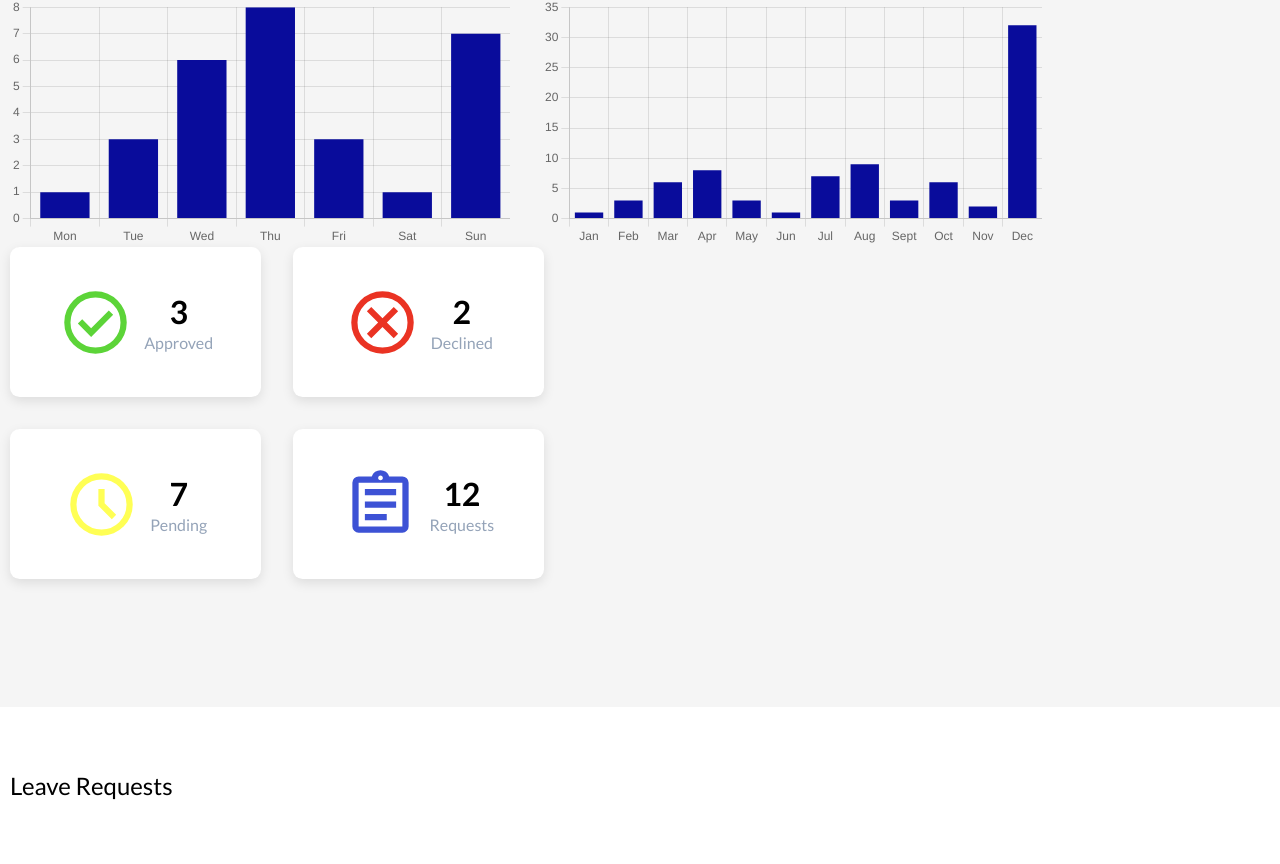
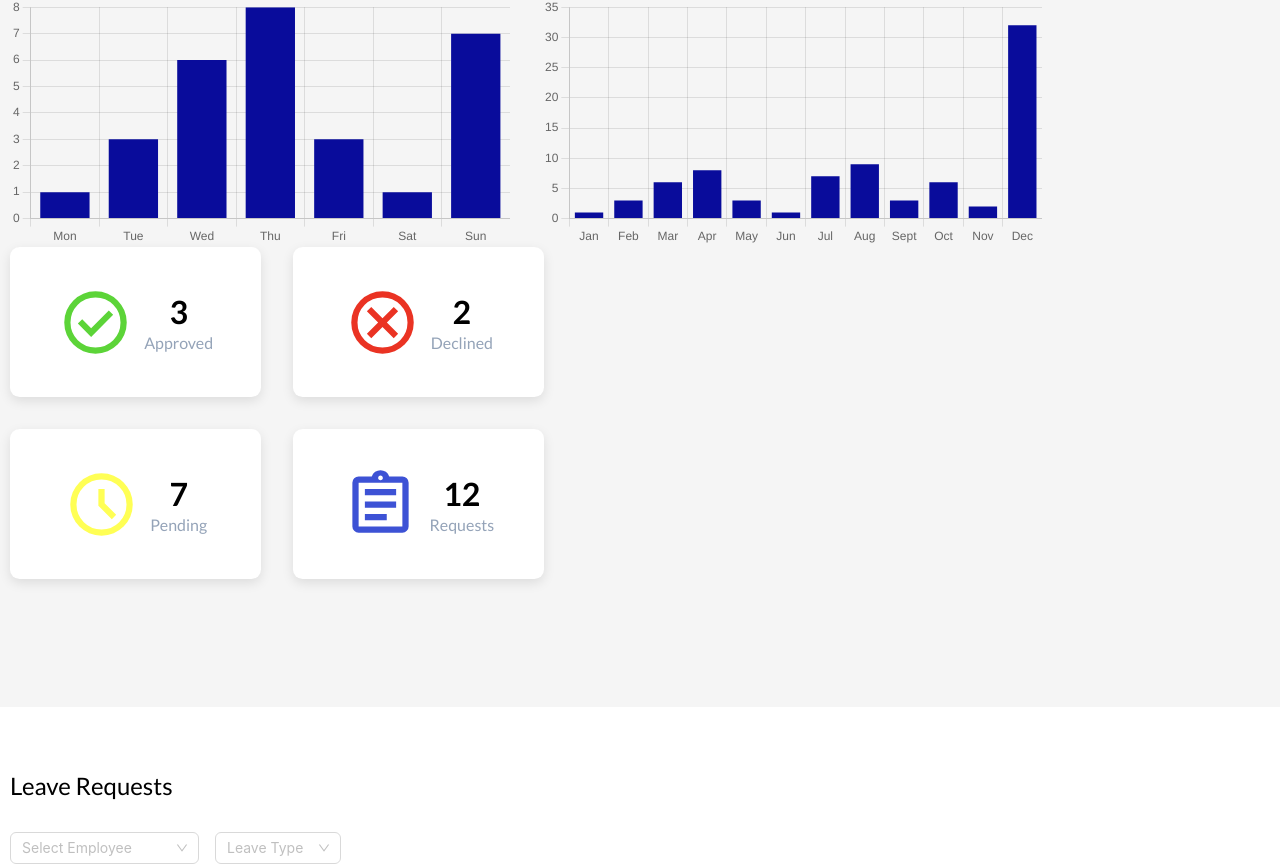
Before and after one commit to vimw/stafframe, a Next.js app: page /manager/leave-requests in a window 1280 px wide. Shown: the part 347-1211 px from the top of the page. Before the commit the page ends 1147 px from the top, so only its background shows below. Built offline with nearby package versions, Linux system fonts and the light colour scheme.

Commit message:
Add EmployeeSearchInput and LeaveTypeSelect to LeaveRequestsPage

```diff
--- a/app/manager/leave-requests/LeaveRequestsPageContent.tsx
+++ b/app/manager/leave-requests/LeaveRequestsPageContent.tsx
@@ -4,6 +4,7 @@ import styles from './LeaveRequestsPageContent.module.css'
 import RequestsStatusCard from './components/RequestsStatusCard';
 import LeaveRequestsChart from './components/LeaveRequestsChart';
 import EmployeeSearchInput from './components/EmployeeSearchInput'
+import LeaveTypeSelect from './components/LeaveTypeSelect';
 
 const LeaveRequestsPageContent = () => {
     const [currentTab,setCurrentTab] = useState<'Requests' | 'History'>('Requests');
@@ -45,6 +46,22 @@ const LeaveRequestsPageContent = () => {
         </div>
         <div className={styles.leaveRequests}>
             <h3>Leave Requests</h3>
+            <div className={styles.leaveRequestsFilters}>
+                <EmployeeSearchInput/>
+                <LeaveTypeSelect leaveTypes={
+                    [
+                        {
+                            label: 'Annual Leave',
+                            value: 'Annual Leave'
+                        },
+                        {
+                            label: 'Sick Leave',
+                            value: 'Sick Leave'
+                        }
+                    ]
+                }/>
+            </div>
+            <div></div>
         </div>
     </section>
   )
```
